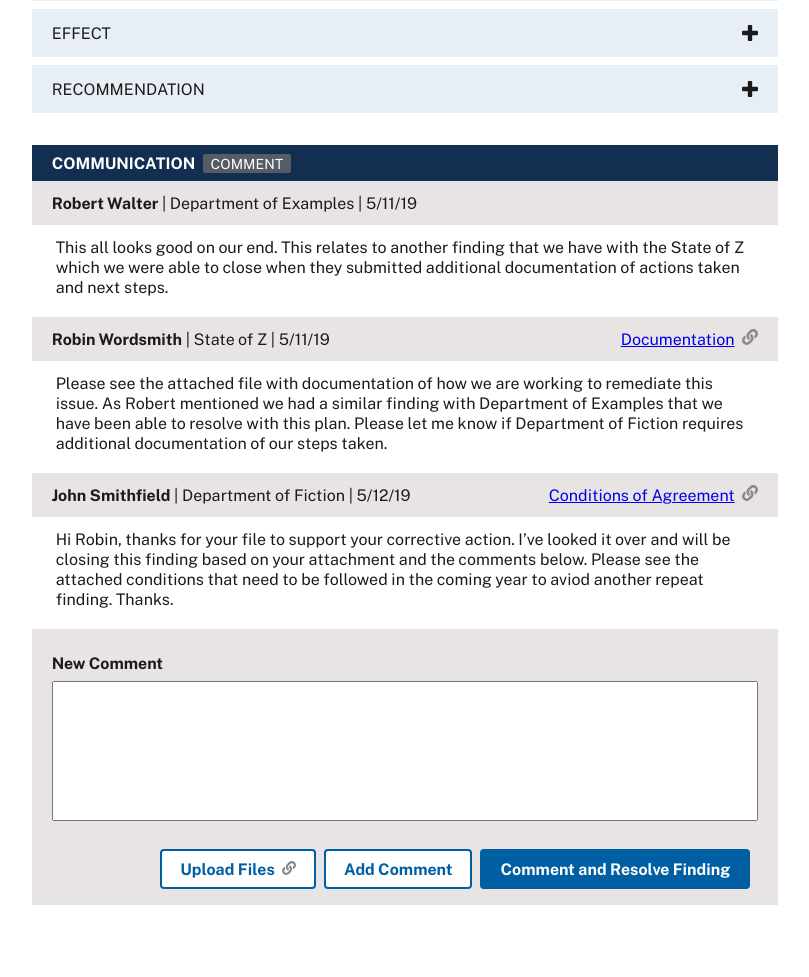
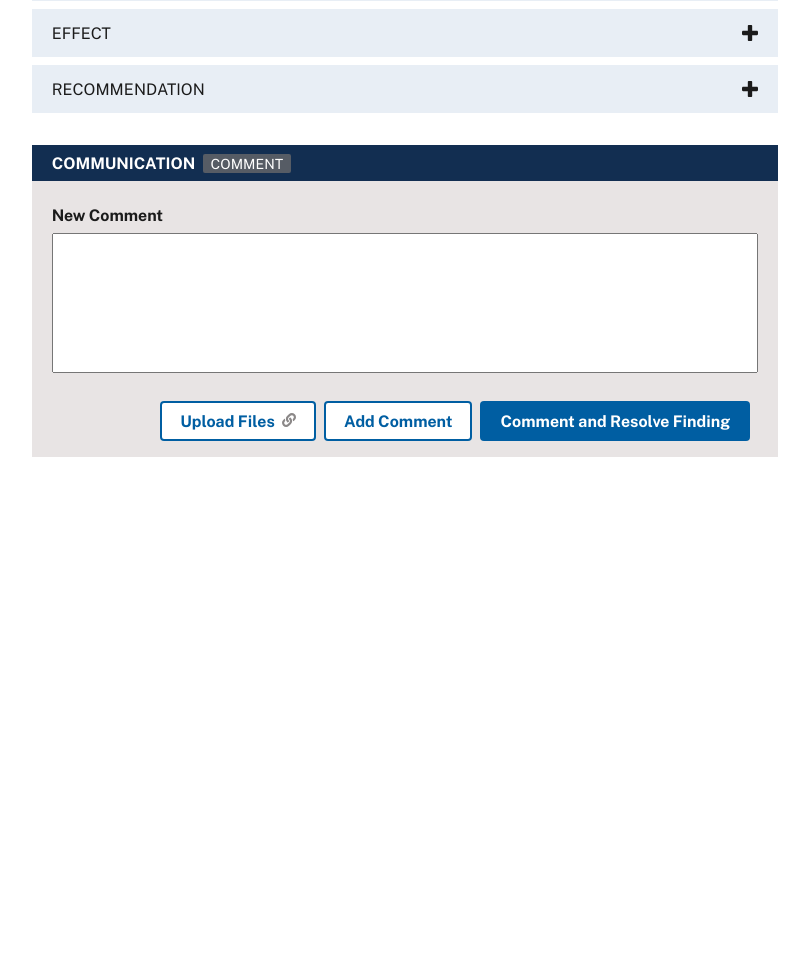
Before and after one commit to 18F/federal-grant-reporting, a Django app: template single-audit/resolve_findings/templates/resolve_findings/finding-resolution-page.html in a window 1280 px wide. Shown: the part 712-1689 px from the top of the page, without its empty margins (75-884 px from the left). After the commit the page ends 1169 px from the top, so only its background shows below. Run offline with Django 3.2, Linux system fonts and the light colour scheme; the template is opened without the code that fills it: values that come from a table or form of the project are taken from there, others are empty.

Commit message:
Fixes to comment styling; remove hardcoded comments

```diff
--- a/single-audit/resolve_findings/templates/resolve_findings/finding-resolution-page.html
+++ b/single-audit/resolve_findings/templates/resolve_findings/finding-resolution-page.html
@@ -105,60 +105,24 @@
           {% endwith %}
         </div>
 
-        <!-- @alexsoble, what would you think of this subsection (comments)
-             having its own div? -->
+        <div id="comments_subsection">
           {% for comment in comments %}
-          <div class="comment_summary padding-x-205 padding-y-105 clearfix">
+            <div class="comment margin-bottom-1">
+              <div class="comment_summary padding-x-205 padding-y-105">
                 <!-- @todo (@fureigh): Format/transform publication date appropriately. -->
                 <!-- @todo (@fureigh): Extract agency name from 'author' (User).
                      Requires first either 1) adding that field or 2) (preferable in
                      the long run:) incorporating Login.gov and reverse engineering
                      it from the email address. -->
-            <div>
-              <span class="text-bold">{{ comment.author }}</span> | DHS | {{ comment.created }}
+                <span class="text-bold">{{ comment.author }}</span> | Agency | {{ comment.created }}
               </div>
+              <div class="padding-x-3 padding-y-105">
                 {{ comment.body|linebreaks }}
               </div>
+            </div>
           {% endfor %}
+        </div>
 
-        <div class="margin-bottom-1">
-          <div class="comment_summary padding-x-205 padding-y-105">
-            <div><span class="text-bold">Robert Walter</span> | Department of Examples | 5/11/19</div>
-          </div>
-          <div class="padding-x-3 padding-y-105">
-            This all looks good on our end. This relates to another finding that we have with the State of Z which we were able to close when they submitted additional documentation of actions taken and next steps.
-          </div>
-        </div>
-        <div class="margin-bottom-1">
-          <div class="comment_summary padding-x-205 padding-y-105 clearfix">
-            <div class="float-left"><span class="text-bold">Robin Wordsmith</span> | State of Z | 5/11/19</div>
-            <div class="float-right">
-              <span><a href="/">Documentation</a></span>
-              <img alt="link icon"
-                src="{% static 'img/link-gray.svg' %}"
-                height="16"
-                class="margin-left-05" />
-            </div>
-          </div>
-          <div class="padding-x-3 padding-y-105">
-            Please see the attached file with documentation of how we are working to remediate this issue. As Robert mentioned we had a similar finding with Department of Examples that we have been able to resolve with this plan. Please let me know if Department of Fiction requires additional documentation of our steps taken.
-          </div>
-        </div>
-        <div class="margin-bottom-1">
-          <div class="comment_summary padding-x-205 padding-y-105 clearfix">
-            <div class="float-left"><span class="text-bold">John Smithfield</span> | Department of Fiction | 5/12/19</div>
-            <div class="float-right">
-              <span><a href="/">Conditions of Agreement</a></span>
-              <img alt="link icon"
-                src="{% static 'img/link-gray.svg' %}"
-                height="16"
-                class="margin-left-05" />
-            </div>
-          </div>
-          <div class="padding-x-3 padding-y-105">
-            Hi Robin, thanks for your file to support your corrective action. I’ve looked it over and will be closing this finding based on your attachment and the comments below. Please see the attached conditions that need to be followed in the coming year to aviod another repeat finding. Thanks.
-          </div>
-        </div>
         {% if new_comment %}
           <h2>Your comment has been added.</h2>
           <!-- @todo: Ask @bpdesigns whether he designed those kinds of confirmations.
```
Lines whose indentation alone changed are shown as unchanged.
